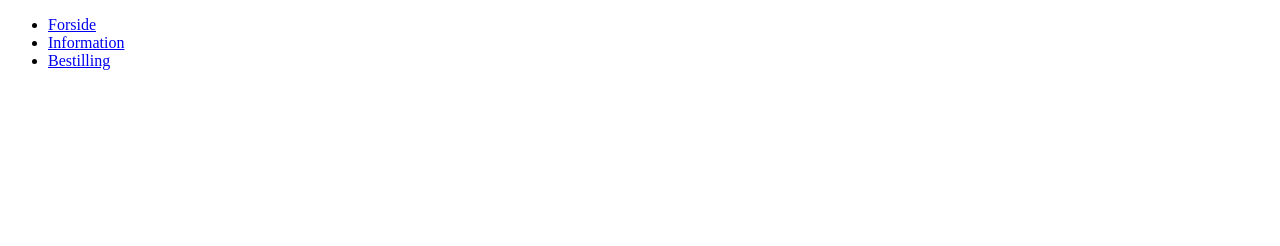
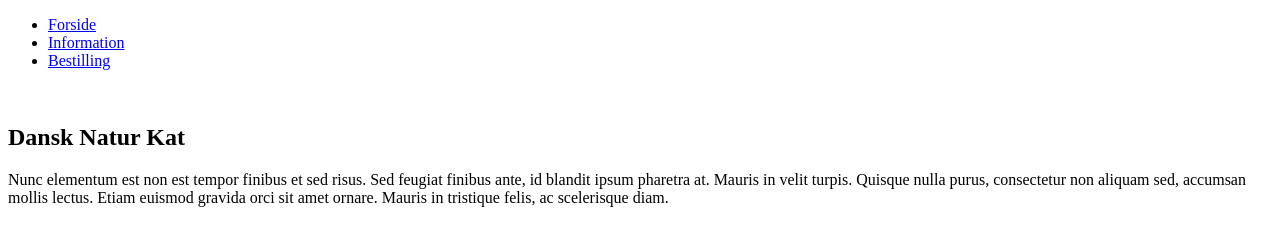
Before and after one commit to Nicekode4/DanskNaturKat, a plain HTML site: page index.html in a window 1280 px wide. Drawn offline with Linux system fonts and the light colour scheme.

Commit message:
Tilføjede kattebilleder + en smule article

```diff
--- a/index.html
+++ b/index.html
@@ -16,15 +16,18 @@
             <li><a href="#">Bestilling</a></li>
         </ul>
     </header>
-<article>
+<article class="mainArticle">
         <figure>
             <img src="" alt="">
         </figure>
         <div>
-            <h1></h1>
-            <p></p>
+            <h1>Dansk Natur Kat</h1>
+            <p>Nunc elementum est non est tempor finibus et sed risus.
+                Sed feugiat finibus ante, id blandit ipsum pharetra at.
+                Mauris in velit turpis. Quisque nulla purus, consectetur non aliquam sed, accumsan mollis lectus. Etiam euismod gravida orci sit amet ornare.
+                Mauris in tristique felis, ac scelerisque diam.</p>
         </div>
-    </article>
+</article>
     <footer></footer>
 </body>
 </html>
```
Also changed, not shown: img/articleCat.jpg (added), img/catFive.jpg (added), img/catFour.jpg (added), img/catSix.jpg (added), img/catThree.jpg (added), img/catTwo.jpg (added), img/katOne.jpg (added).
